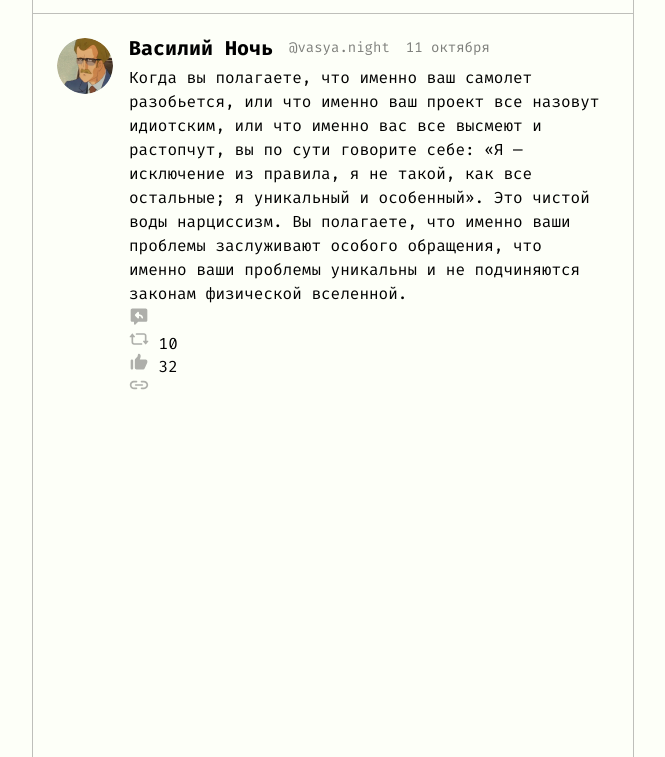
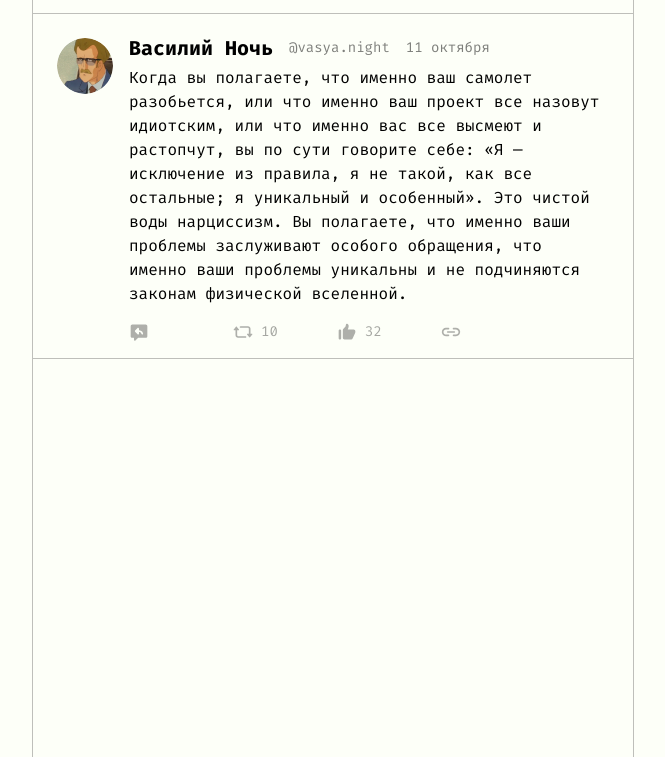
Before and after one commit to evgeny-matveev/hse-20--twi-clone, a plain HTML site: page index.html in a window 1280 px wide. Shown: the part 43-800 px from the top of the page, without its empty margins (307-972 px from the left). Drawn offline with Linux system fonts and the light colour scheme.

Commit message:
Завершили оформление карточки твита

```diff
--- a/index.html
+++ b/index.html
@@ -33,11 +33,15 @@
           </li>
           <li>
             <img src="img/retweet-icn.svg" alt="Иконка ретвита">
-            10
+            <span class="story--body--actions--item">
+              10
+            </span>
           </li>
           <li>
             <img src="img/like-icn.svg" alt="Иконка одобрения">
-            32
+            <span class="story--body--actions--item">
+              32
+            </span>
           </li>
           <li>
             <img src="img/link-icn.svg" alt="Иконка поделиться">
--- a/styles/main.css
+++ b/styles/main.css
@@ -27,6 +27,7 @@ main {
 .story {
   padding: 24px 32px 16px 24px;
   display: flex;
+  border-bottom: 1px solid rgba(0, 0, 0, 0.25);
 }
 .story--user-ava {
   border-radius: 50%;
@@ -58,6 +59,26 @@ main {
   line-height: 24px;
   padding-top: 8px;
 }
+.story--body--actions {
+  display: flex;
+  justify-content: space-between;
+  margin-right: 140px;
+  font-size: 14px;
+  color: rgba(0, 0, 0, 0.35);
+  margin-top: 16px;
+}
+.story--body--actions li {
+  position: relative;
+  display: flex;
+  align-items: center;
+}
+.story--body--actions--item {
+  position: absolute;
+  left: 28px;
+}
+
+
+
 
 
 
```
